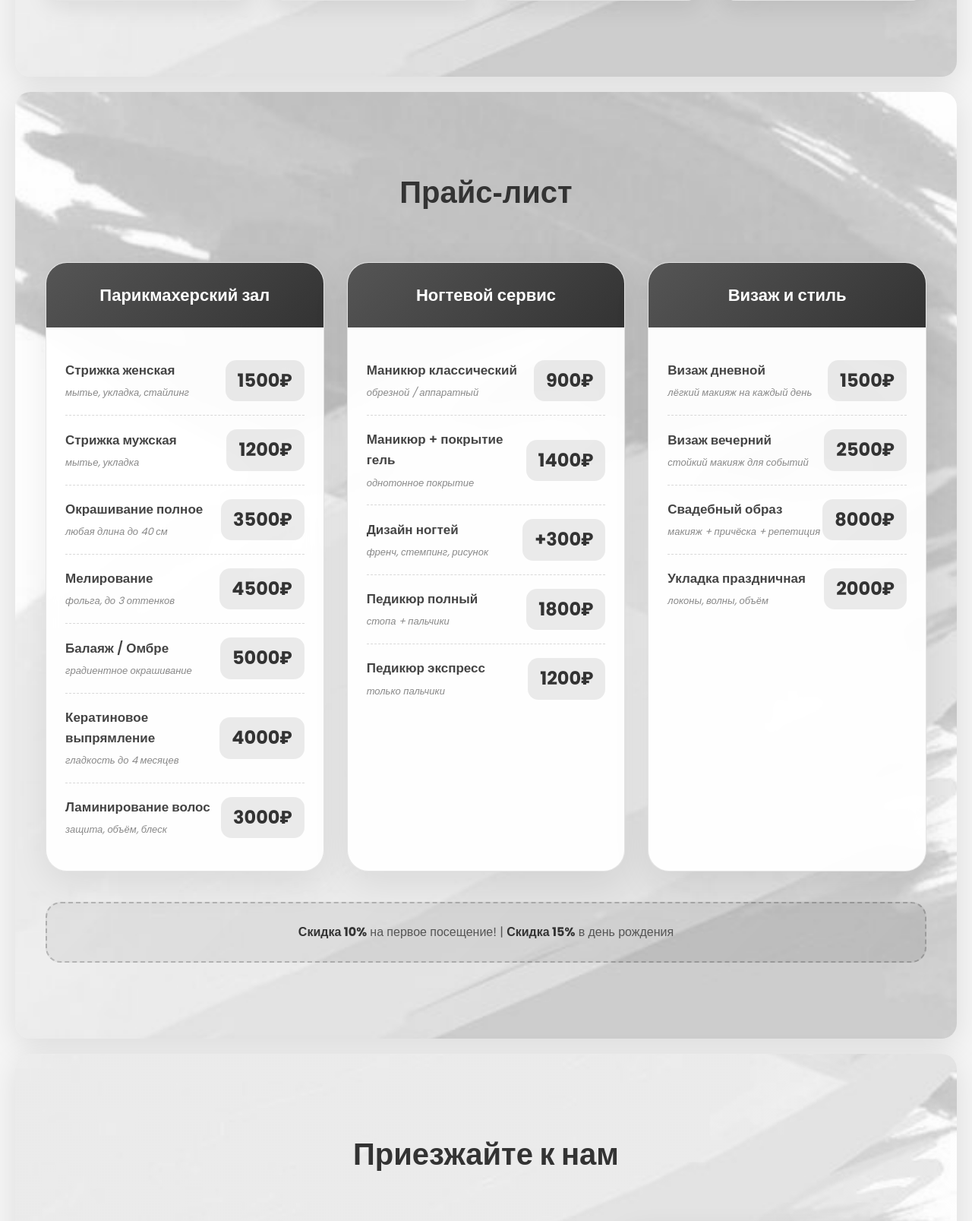
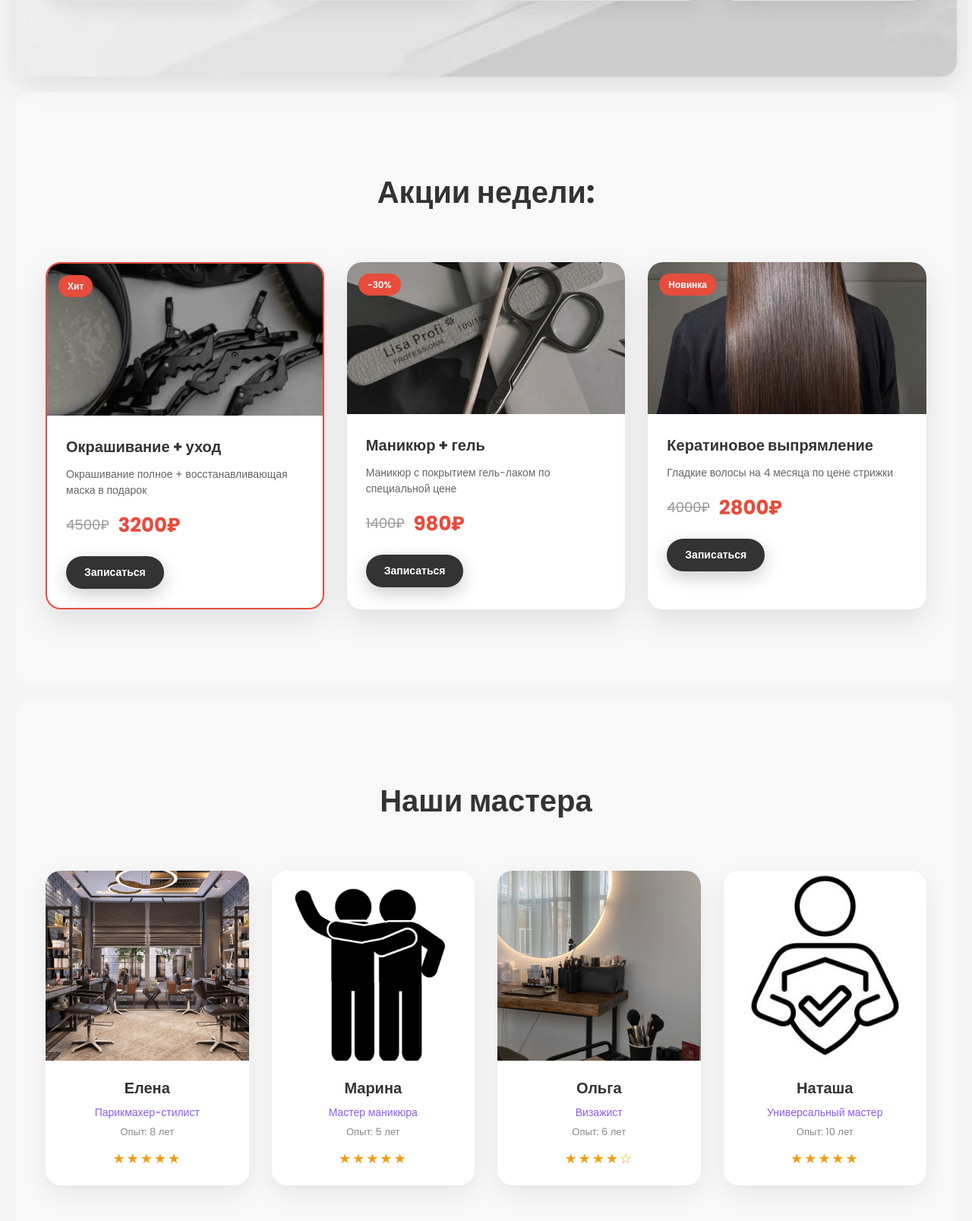
Before and after one commit to yanapetrova8425-coder/Project_cyrsovaya_3_IP, a PHP site: page / in a window 1280 px wide. Shown: the part 2721-4328 px from the top of the page at 76% size. Run offline with PHP 8.4, Linux system fonts and the light colour scheme.

Commit message:
изминение

```diff
--- a/index.html
+++ b/index.html
@@ -163,154 +163,156 @@
     </div>
   </section>
 
-  <!-- Блок прайс-листа -->
-  <section id="prices" class="prices">
+  <!-- Акции недели -->
+  <section class="offers">
     <div class="container">
-      <h2>Прайс‑лист</h2>
-      <div class="price_categories">
-        <div class="price_category">
-          <div class="category_header">
-            <h3>Парикмахерский зал</h3>
+      <h2>Акции недели:</h2>
+      <div class="offers_grid">
+        <div class="offer_card offer_hot">
+          <div class="offer_badge">Хит</div>
+          <div class="offer_image">
+            <img src="img/okras.jpg" alt="Окрашивание" loading="lazy">
           </div>
-          <div class="price_list">
-            <div class="price_item">
-              <div class="price_info">
-                <span class="price_name">Стрижка женская</span>
-                <span class="price_desc">мытье, укладка, стайлинг</span>
-              </div>
-              <div class="price_value">1500₽</div>
+          <div class="offer_content">
+            <h3>Окрашивание + уход</h3>
+            <p class="offer_desc">Окрашивание полное + восстанавливающая маска в подарок</p>
+            <div class="offer_price">
+              <span class="offer_old">4500₽</span>
+              <span class="offer_new">3200₽</span>
             </div>
-            <div class="price_item">
-              <div class="price_info">
-                <span class="price_name">Стрижка мужская</span>
-                <span class="price_desc">мытье, укладка</span>
-              </div>
-              <div class="price_value">1200₽</div>
-            </div>
-            <div class="price_item">
-              <div class="price_info">
-                <span class="price_name">Окрашивание полное</span>
-                <span class="price_desc">любая длина до 40 см</span>
-              </div>
-              <div class="price_value">3500₽</div>
-            </div>
-            <div class="price_item">
-              <div class="price_info">
-                <span class="price_name">Мелирование</span>
-                <span class="price_desc">фольга, до 3 оттенков</span>
-              </div>
-              <div class="price_value">4500₽</div>
-            </div>
-            <div class="price_item">
-              <div class="price_info">
-                <span class="price_name">Балаяж / Омбре</span>
-                <span class="price_desc">градиентное окрашивание</span>
-              </div>
-              <div class="price_value">5000₽</div>
-            </div>
-            <div class="price_item">
-              <div class="price_info">
-                <span class="price_name">Кератиновое выпрямление</span>
-                <span class="price_desc">гладкость до 4 месяцев</span>
-              </div>
-              <div class="price_value">4000₽</div>
-            </div>
-            <div class="price_item">
-              <div class="price_info">
-                <span class="price_name">Ламинирование волос</span>
-                <span class="price_desc">защита, объём, блеск</span>
-              </div>
-              <div class="price_value">3000₽</div>
-            </div>
+            <a href="booking.html" class="btn btn_primary btn_small">Записаться</a>
           </div>
         </div>
-
-        <div class="price_category">
-          <div class="category_header">
-            <h3>Ногтевой сервис</h3>
+        <div class="offer_card">
+          <div class="offer_badge">-30%</div>
+          <div class="offer_image">
+            <img src="img/manukur.jpg" alt="Маникюр" loading="lazy">
           </div>
-          <div class="price_list">
-            <div class="price_item">
-              <div class="price_info">
-                <span class="price_name">Маникюр классический</span>
-                <span class="price_desc">обрезной / аппаратный</span>
-              </div>
-              <div class="price_value">900₽</div>
+          <div class="offer_content">
+            <h3>Маникюр + гель</h3>
+            <p class="offer_desc">Маникюр с покрытием гель-лаком по специальной цене</p>
+            <div class="offer_price">
+              <span class="offer_old">1400₽</span>
+              <span class="offer_new">980₽</span>
             </div>
-            <div class="price_item">
-              <div class="price_info">
-                <span class="price_name">Маникюр + покрытие гель</span>
-                <span class="price_desc">однотонное покрытие</span>
-              </div>
-              <div class="price_value">1400₽</div>
-            </div>
-            <div class="price_item">
-              <div class="price_info">
-                <span class="price_name">Дизайн ногтей</span>
-                <span class="price_desc">френч, стемпинг, рисунок</span>
-              </div>
-              <div class="price_value">+300₽</div>
-            </div>
-            <div class="price_item">
-              <div class="price_info">
-                <span class="price_name">Педикюр полный</span>
-                <span class="price_desc">стопа + пальчики</span>
-              </div>
-              <div class="price_value">1800₽</div>
-            </div>
-            <div class="price_item">
-              <div class="price_info">
-                <span class="price_name">Педикюр экспресс</span>
-                <span class="price_desc">только пальчики</span>
-              </div>
-              <div class="price_value">1200₽</div>
-            </div>
+            <a href="booking.html" class="btn btn_primary btn_small">Записаться</a>
           </div>
         </div>
-
-        <div class="price_category">
-          <div class="category_header">
-            <h3>Визаж и стиль</h3>
+        <div class="offer_card">
+          <div class="offer_badge">Новинка</div>
+          <div class="offer_image">
+            <img src="img/keratin.jpg" alt="Кератин" loading="lazy">
           </div>
-          <div class="price_list">
-            <div class="price_item">
-              <div class="price_info">
-                <span class="price_name">Визаж дневной</span>
-                <span class="price_desc">лёгкий макияж на каждый день</span>
-              </div>
-              <div class="price_value">1500₽</div>
+          <div class="offer_content">
+            <h3>Кератиновое выпрямление</h3>
+            <p class="offer_desc">Гладкие волосы на 4 месяца по цене стрижки</p>
+            <div class="offer_price">
+              <span class="offer_old">4000₽</span>
+              <span class="offer_new">2800₽</span>
             </div>
-            <div class="price_item">
-              <div class="price_info">
-                <span class="price_name">Визаж вечерний</span>
-                <span class="price_desc">стойкий макияж для событий</span>
-              </div>
-              <div class="price_value">2500₽</div>
-            </div>
-            <div class="price_item">
-              <div class="price_info">
-                <span class="price_name">Свадебный образ</span>
-                <span class="price_desc">макияж + причёска + репетиция</span>
-              </div>
-              <div class="price_value">8000₽</div>
-            </div>
-            <div class="price_item">
-              <div class="price_info">
-                <span class="price_name">Укладка праздничная</span>
-                <span class="price_desc">локоны, волны, объём</span>
-              </div>
-              <div class="price_value">2000₽</div>
-            </div>
+            <a href="booking.html" class="btn btn_primary btn_small">Записаться</a>
           </div>
         </div>
-      </div>
-      <div class="price_note">
-        <p><strong>Скидка 10%</strong> на первое посещение! | <strong>Скидка 15%</strong> в день рождения</p>
       </div>
     </div>
   </section>
 
-  <!-- Блок контактов -->
+  <!-- Наша команда -->
+  <section class="team">
+    <div class="container">
+      <h2>Наши мастера</h2>
+      <div class="team_grid">
+        <div class="team_card">
+          <div class="team_photo">
+            <img src="img/salona.jpg" alt="Елена" loading="lazy">
+          </div>
+          <div class="team_info">
+            <h3>Елена</h3>
+            <p class="team_role">Парикмахер-стилист</p>
+            <p class="team_exp">Опыт: 8 лет</p>
+            <div class="team_rating">★★★★★</div>
+          </div>
+        </div>
+        <div class="team_card">
+          <div class="team_photo">
+            <img src="img/atmosvera.jpg" alt="Марина" loading="lazy">
+          </div>
+          <div class="team_info">
+            <h3>Марина</h3>
+            <p class="team_role">Мастер маникюра</p>
+            <p class="team_exp">Опыт: 5 лет</p>
+            <div class="team_rating">★★★★★</div>
+          </div>
+        </div>
+        <div class="team_card">
+          <div class="team_photo">
+            <img src="img/vizash.jpg" alt="Ольга" loading="lazy">
+          </div>
+          <div class="team_info">
+            <h3>Ольга</h3>
+            <p class="team_role">Визажист</p>
+            <p class="team_exp">Опыт: 6 лет</p>
+            <div class="team_rating">★★★★☆</div>
+          </div>
+        </div>
+        <div class="team_card">
+          <div class="team_photo">
+            <img src="img/rfoffisional.jpg" alt="Наташа" loading="lazy">
+          </div>
+          <div class="team_info">
+            <h3>Наташа</h3>
+            <p class="team_role">Универсальный мастер</p>
+            <p class="team_exp">Опыт: 10 лет</p>
+            <div class="team_rating">★★★★★</div>
+          </div>
+        </div>
+      </div>
+    </div>
+  </section>
+
+  <!-- Отзывы клиентов -->
+  <section class="reviews_home">
+    <div class="container">
+      <h2>Что говорят клиенты</h2>
+      <div class="reviews_grid">
+        <div class="review_card">
+          <div class="review_header">
+            <div class="review_avatar">А</div>
+            <div class="review_info">
+              <strong>Анна К.</strong>
+              <div class="review_rating">★★★★★</div>
+            </div>
+          </div>
+          <p>«Делала окрашивание у Елены — результат просто потрясающий! Цвет именно такой, как я хотела. Теперь только к ней!»</p>
+        </div>
+        <div class="review_card">
+          <div class="review_header">
+            <div class="review_avatar">М</div>
+            <div class="review_info">
+              <strong>Мария С.</strong>
+              <div class="review_rating">★★★★★</div>
+            </div>
+          </div>
+          <p>«Маникюр держится уже 3 недели! Марина — настоящий профессионал. Атмосфера в салоне очень уютная.»</p>
+        </div>
+        <div class="review_card">
+          <div class="review_header">
+            <div class="review_avatar">Д</div>
+            <div class="review_info">
+              <strong>Дарья Л.</strong>
+              <div class="review_rating">★★★★★</div>
+            </div>
+          </div>
+          <p>«Кератиновое выпрямление — это что-то! Волосы как шёлк. Обязательно вернусь ещё раз!»</p>
+        </div>
+      </div>
+      <div class="section_link">
+        <a href="gallery.html" class="btn btn_secondary">Все отзывы</a>
+      </div>
+    </div>
+  </section>
+
+  <!-- Контакты -->
   <section id="contact" class="contact">
     <div class="container">
       <h2>Приезжайте к нам</h2>
--- a/style.css
+++ b/style.css
@@ -1136,6 +1136,253 @@ h2 {
 
 .modal_switch a:hover {
   text-decoration: underline;
+}
+
+/* ===== Акции ===== */
+.offers {
+  padding: 100px 0;
+  background: rgba(255, 255, 255, 0.3);
+  margin: 20px;
+  border-radius: 20px;
+}
+
+.offers_grid {
+  display: grid;
+  grid-template-columns: repeat(auto-fit, minmax(300px, 1fr));
+  gap: 30px;
+}
+
+.offer_card {
+  background: rgba(255, 255, 255, 0.95);
+  backdrop-filter: blur(10px);
+  border-radius: 20px;
+  overflow: hidden;
+  box-shadow: 0 15px 40px rgba(0, 0, 0, 0.1);
+  transition: all 0.3s ease;
+  position: relative;
+}
+
+.offer_card:hover {
+  transform: translateY(-8px);
+  box-shadow: 0 25px 60px rgba(0, 0, 0, 0.15);
+}
+
+.offer_hot {
+  border: 2px solid #e74c3c;
+}
+
+.offer_badge {
+  position: absolute;
+  top: 15px;
+  left: 15px;
+  background: #e74c3c;
+  color: white;
+  padding: 5px 12px;
+  border-radius: 20px;
+  font-size: 12px;
+  font-weight: 600;
+  z-index: 1;
+}
+
+.offer_image {
+  width: 100%;
+  height: 200px;
+  overflow: hidden;
+}
+
+.offer_image img {
+  width: 100%;
+  height: 100%;
+  object-fit: cover;
+  transition: transform 0.4s ease;
+}
+
+.offer_card:hover .offer_image img {
+  transform: scale(1.1);
+}
+
+.offer_content {
+  padding: 25px;
+}
+
+.offer_content h3 {
+  font-size: 20px;
+  color: #333;
+  margin-bottom: 10px;
+}
+
+.offer_desc {
+  font-size: 14px;
+  color: #666;
+  margin-bottom: 15px;
+  line-height: 1.5;
+}
+
+.offer_price {
+  display: flex;
+  align-items: center;
+  gap: 12px;
+  margin-bottom: 20px;
+}
+
+.offer_old {
+  font-size: 18px;
+  color: #999;
+  text-decoration: line-through;
+}
+
+.offer_new {
+  font-size: 26px;
+  font-weight: 700;
+  color: #e74c3c;
+}
+
+/* ===== Команда ===== */
+.team {
+  padding: 100px 0;
+  background: rgba(255, 255, 255, 0.3);
+  margin: 20px;
+  border-radius: 20px;
+}
+
+.team_grid {
+  display: grid;
+  grid-template-columns: repeat(auto-fit, minmax(220px, 1fr));
+  gap: 30px;
+}
+
+.team_card {
+  background: rgba(255, 255, 255, 0.95);
+  backdrop-filter: blur(10px);
+  border-radius: 20px;
+  overflow: hidden;
+  text-align: center;
+  box-shadow: 0 10px 30px rgba(0, 0, 0, 0.08);
+  transition: all 0.3s ease;
+}
+
+.team_card:hover {
+  transform: translateY(-8px);
+  box-shadow: 0 20px 50px rgba(0, 0, 0, 0.12);
+}
+
+.team_photo {
+  width: 100%;
+  height: 250px;
+  overflow: hidden;
+}
+
+.team_photo img {
+  width: 100%;
+  height: 100%;
+  object-fit: cover;
+  transition: transform 0.4s ease;
+}
+
+.team_card:hover .team_photo img {
+  transform: scale(1.05);
+}
+
+.team_info {
+  padding: 20px;
+}
+
+.team_info h3 {
+  font-size: 20px;
+  color: #333;
+  margin-bottom: 5px;
+}
+
+.team_role {
+  font-size: 14px;
+  color: #8b5cf6;
+  font-weight: 500;
+  margin-bottom: 5px;
+}
+
+.team_exp {
+  font-size: 13px;
+  color: #888;
+  margin-bottom: 10px;
+}
+
+.team_rating {
+  color: #f39c12;
+  font-size: 18px;
+  letter-spacing: 2px;
+}
+
+/* ===== Отзывы на главной ===== */
+.reviews_home {
+  padding: 100px 0;
+  background: rgba(255, 255, 255, 0.3);
+  margin: 20px;
+  border-radius: 20px;
+}
+
+.reviews_grid {
+  display: grid;
+  grid-template-columns: repeat(auto-fit, minmax(300px, 1fr));
+  gap: 30px;
+  margin-bottom: 40px;
+}
+
+.review_card {
+  background: rgba(255, 255, 255, 0.95);
+  backdrop-filter: blur(10px);
+  padding: 30px;
+  border-radius: 20px;
+  box-shadow: 0 10px 30px rgba(0, 0, 0, 0.08);
+  transition: all 0.3s ease;
+}
+
+.review_card:hover {
+  transform: translateY(-5px);
+  box-shadow: 0 20px 50px rgba(0, 0, 0, 0.12);
+}
+
+.review_header {
+  display: flex;
+  align-items: center;
+  gap: 15px;
+  margin-bottom: 15px;
+}
+
+.review_avatar {
+  width: 50px;
+  height: 50px;
+  border-radius: 50%;
+  background: linear-gradient(135deg, #555, #333);
+  color: white;
+  display: flex;
+  align-items: center;
+  justify-content: center;
+  font-size: 20px;
+  font-weight: 700;
+  flex-shrink: 0;
+}
+
+.review_info strong {
+  display: block;
+  font-size: 16px;
+  color: #333;
+}
+
+.review_rating {
+  color: #f39c12;
+  font-size: 16px;
+}
+
+.review_card p {
+  color: #666;
+  font-size: 14px;
+  line-height: 1.6;
+  font-style: italic;
+}
+
+.section_link {
+  text-align: center;
+  margin-top: 40px;
 }
 
 /* ===== Footer ===== */
```
